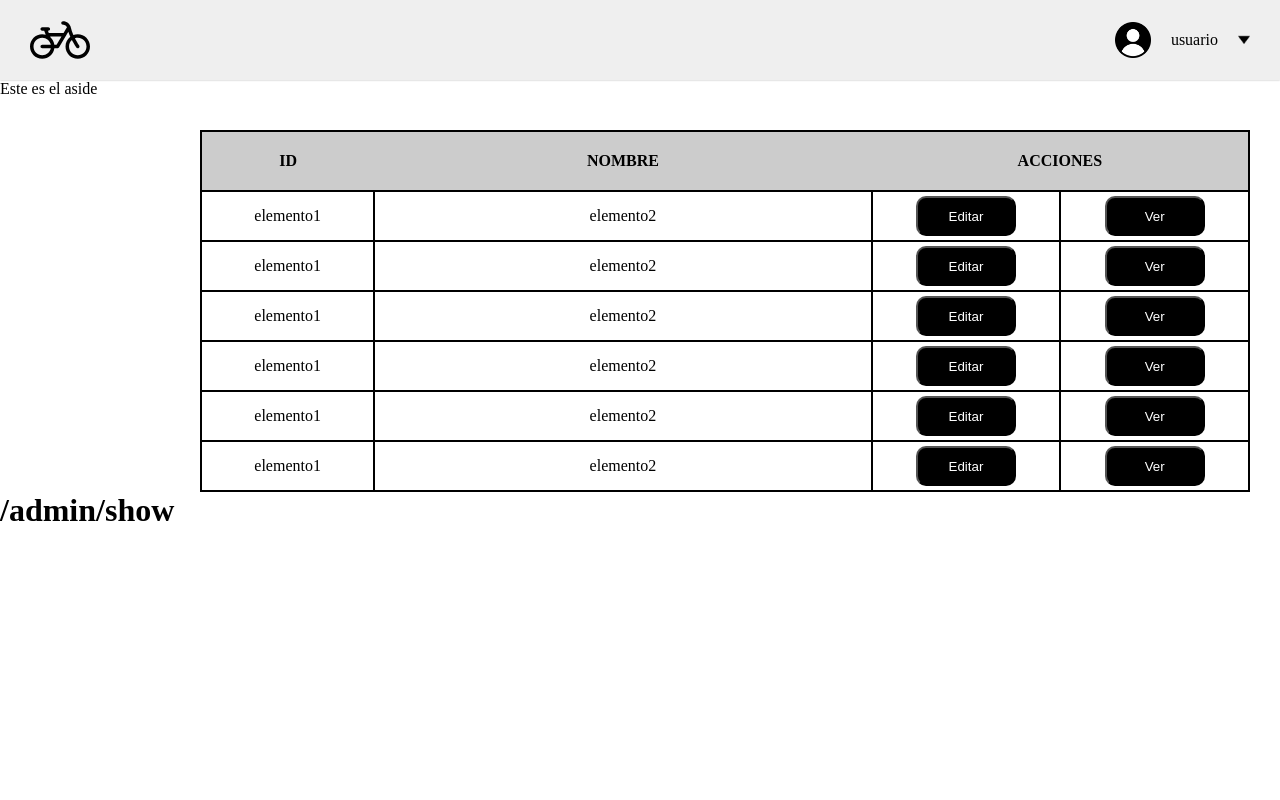
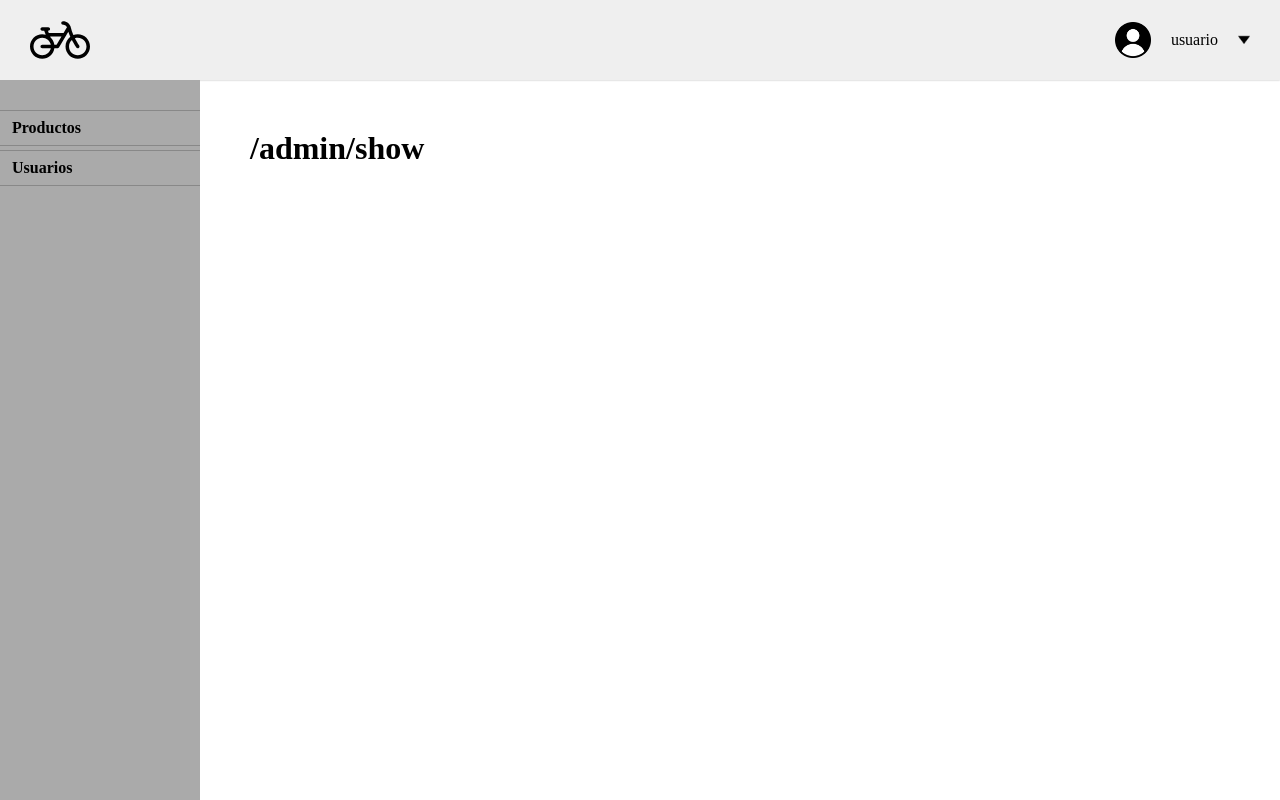
Before and after one commit to fertp/proyecto-ciclo-3, a Vue app: page /admin/show/1 in a window 1280 px wide. Built offline with nearby package versions, Linux system fonts and the light colour scheme.

Commit message:
Creación componente tablerow, sidepanel, ajuste admin layout

```diff
--- a/src/components/admin/PxSidePanel.vue
+++ b/src/components/admin/PxSidePanel.vue
@@ -1,6 +1,49 @@
 <template>
-  <p>Este es el aside</p>
+<aside class="side-panel">
+  <nav class="side-panel__nav">
+    <ul class="side-panel__list">
+      <li class="side-panel__item">
+        <router-link to="/admin" class="side-panel__link">Productos</router-link>
+      </li>
+      <li class="side-panel__item">
+        <router-link to="/admin" class="side-panel__link">Usuarios</router-link>
+      </li>
+    </ul>
+  </nav>
+
+</aside>
 </template>
+
+<style scoped>
+.side-panel{
+width: 100%;
+height: 100%;
+background-color: #aaa;
+padding: 30px 0;
+box-sizing: border-box;
+}
+
+.side-panel__nav{
+
+}
+.side-panel__list{
+  list-style: none;
+
+}
+.side-panel__item{
+padding: 8px 12px;
+box-sizing: border-box;
+margin-bottom: 4px;
+border-top: 1px solid #888;
+border-bottom: 1px solid #888;
+
+}
+.side-panel__link{
+text-decoration: none;
+color: black;
+font-weight: bold;
+}
+</style>
 
 <script>
 export default {
--- a/src/components/admin/PxTablaAdmin.vue
+++ b/src/components/admin/PxTablaAdmin.vue
@@ -1,91 +1,66 @@
 <template>
   <main>
     <div class="container-table">
+      <div class="table-top">
+        <input type="text" class="table-top__search-box" placeholder="Buscar...">
+        <div class="table-top__create-button">
+          <span class="table-top__create-label">Crear Producto</span>
+          <router-link to="/admin/create" class="button">Crear</router-link>
+        </div>
+      </div>
       <table class="container-table__tabla">
         <tr>
           <th class="table-cabecera table-cabecera__id">ID</th>
           <th class="table-cabecera table-cabecera__nombre">NOMBRE</th>
           <th class="table-cabecera" colspan="2">ACCIONES</th>
         </tr>
-        <tr>
-          <td class="container-table__celda">elemento1</td>
-          <td class="container-table__celda">elemento2</td>
-          <td class="container-table__celda container-table__celdaboton">
-            <button>Editar</button>
-          </td>
-          <td class="container-table__celda container-table__celdaboton">
-            <button>Ver</button>
-          </td>
-        </tr>
-        <tr>
-          <td class="container-table__celda">elemento1</td>
-          <td class="container-table__celda">elemento2</td>
-          <td class="container-table__celda container-table__celdaboton">
-            <button>Editar</button>
-          </td>
-          <td class="container-table__celda container-table__celdaboton">
-            <button>Ver</button>
-          </td>
-        </tr>
-        <tr>
-          <td class="container-table__celda">elemento1</td>
-          <td class="container-table__celda">elemento2</td>
-          <td class="container-table__celda container-table__celdaboton">
-            <button>Editar</button>
-          </td>
-          <td class="container-table__celda container-table__celdaboton">
-            <button>Ver</button>
-          </td>
-        </tr>
-        <tr>
-          <td class="container-table__celda">elemento1</td>
-          <td class="container-table__celda">elemento2</td>
-          <td class="container-table__celda container-table__celdaboton">
-            <button>Editar</button>
-          </td>
-          <td class="container-table__celda container-table__celdaboton">
-            <button>Ver</button>
-          </td>
-        </tr>
-        <tr>
-          <td class="container-table__celda">elemento1</td>
-          <td class="container-table__celda">elemento2</td>
-          <td class="container-table__celda container-table__celdaboton">
-            <button>Editar</button>
-          </td>
-          <td class="container-table__celda container-table__celdaboton">
-            <button>Ver</button>
-          </td>
-        </tr>
-        <tr>
-          <td class="container-table__celda">elemento1</td>
-          <td class="container-table__celda">elemento2</td>
-          <td class="container-table__celda container-table__celdaboton">
-            <button>Editar</button>
-          </td>
-          <td class="container-table__celda container-table__celdaboton">
-            <button>Ver</button>
-          </td>
-        </tr>
+        <px-table-row></px-table-row>
+        <px-table-row></px-table-row>
+        <px-table-row></px-table-row>
+        <px-table-row></px-table-row>
+        <px-table-row></px-table-row>
       </table>
     </div>
   </main>
 </template>
 <style>
 .container-table {
-  margin-top: 50px;
-  margin-right: 30px;
+
 }
-
+.table-top{
+  display: flex;
+  align-items: center;
+  justify-content: space-between;
+  padding:8px ;
+  box-sizing: border-box;
+  border: 1px solid #ccc;
+}
+.table-top__search-box{
+  display: block;
+  height: 30px;
+  border: 1px solid #ccc;
+  width: 100%;
+  padding: 0 4px;
+}
+.table-top__create-button{
+display: flex;
+align-items: center;
+}
+.table-top__create-label{
+  margin: 8px;
+  display: block;
+  min-width: 120px;
+  text-align: right;
+}
 .container-table__tabla {
   margin: 0 auto;
   border-collapse: collapse;
   width: 100%;
   text-align: center;
-  border: 2px solid black;
+  border: 1px solid #ccc;
 }
 .container-table__celda {
-  border: 2px solid black;
+  border: 1px solid #ccc;
   padding: 4px;
 }
 .table-cabecera {
@@ -97,16 +72,25 @@
 }
 .container-table__celdaboton {
   width: 40px;
+  text-align: center;
 }
 .table-cabecera__id {
   width: 60px;
 }
+.boton-celda{
+  /* display: inline-flex; */
+  margin: 0 auto;
+}
 
-.container-table__celdaboton button {
-  width: 100px;
-  height: 40px;
-  background-color: #000;
-  color: #ffff;
-  border-radius: 10px;
-}
 </style>
+<script>
+import PxTableRow from '@/components/admin/PxTableRow.vue'
+
+
+export default {
+  name:"PxTablaAdmin",
+  components:{
+    PxTableRow
+  }
+  }
+</script>
--- /dev/null
+++ b/src/components/admin/PxTableRow.vue
@@ -0,0 +1,19 @@
+<template>
+    <tr>
+          <td class="container-table__celda">elemento1</td>
+          <td class="container-table__celda">elemento2</td>
+          <td class="container-table__celda container-table__celdaboton">
+            <router-link to="/admin/edit/1" class="button boton-celda" >Editar</router-link>
+          </td>
+          <td class="container-table__celda container-table__celdaboton">
+            <router-link to="/admin/show/1" class="button boton-celda">Ver</router-link>
+          </td>
+    </tr>
+</template>
+
+<script>
+
+export default {
+     name:"PxTableRow"
+    }
+</script>
--- a/src/layouts/AdminLayout.vue
+++ b/src/layouts/AdminLayout.vue
@@ -7,10 +7,13 @@
     <div class="admin-layout__content-grid">
       <!-- side-panel -->
       <px-side-panel />
-      <!-- tabla -->
-      <px-tabla-admin />
+
       <!-- content-slot -->
-      <slot></slot>
+      <div class="admin-layout__content-slot">
+        <slot>
+
+        </slot>
+      </div>
     </div>
   </div>
 </template>
@@ -18,10 +21,10 @@
 <script>
 import PxHeaderAdmin from "@/components/admin/PxHeaderAdmin.vue";
 import PxSidePanel from "@/components/admin/PxSidePanel.vue";
-import PxTablaAdmin from "@/components/admin/PxTablaAdmin.vue";
+
 export default {
   name: "AdminLayout",
-  components: { PxHeaderAdmin, PxSidePanel, PxTablaAdmin },
+  components: { PxHeaderAdmin, PxSidePanel },
 };
 </script>
 
@@ -31,12 +34,35 @@ export default {
   padding: 0;
 }
 .admin-layout {
+  position: fixed;
   display: grid;
+  height: 100vh;
+  grid-template-rows: 80px auto;
+  width: 100%;
+  top: 0;
+
   /* Hay que ponerle el alto completo de pantalla
     fijarlo y que sólo haga scroll la parte del contenido */
+}
+.admin-layout__content-slot{
+padding: 50px;
+box-sizing: border-box;
+overflow: scroll;
 }
 .admin-layout__content-grid {
   display: grid;
   grid-template-columns: 200px auto;
 }
+.button {
+  display: flex;
+  align-items: center;
+  justify-content: center;
+  font-weight: bold;
+  width: 60px;
+  height: 30px;
+  background-color: #000;
+  color: #ffff;
+  border-radius: 10px;
+  text-decoration: none;
+}
 </style>
--- a/src/views/admin/Index.vue
+++ b/src/views/admin/Index.vue
@@ -1,12 +1,16 @@
 <template>
-  <admin-layout> </admin-layout>
+  <admin-layout>
+    <!-- tabla -->
+      <px-tabla-admin />
+  </admin-layout>
 </template>
 
 <script>
 import AdminLayout from "@/layouts/AdminLayout.vue";
+import PxTablaAdmin from "@/components/admin/PxTablaAdmin.vue";
 
 export default {
   name: "Index",
-  components: { AdminLayout },
+  components: { AdminLayout,PxTablaAdmin },
 };
 </script>
```
